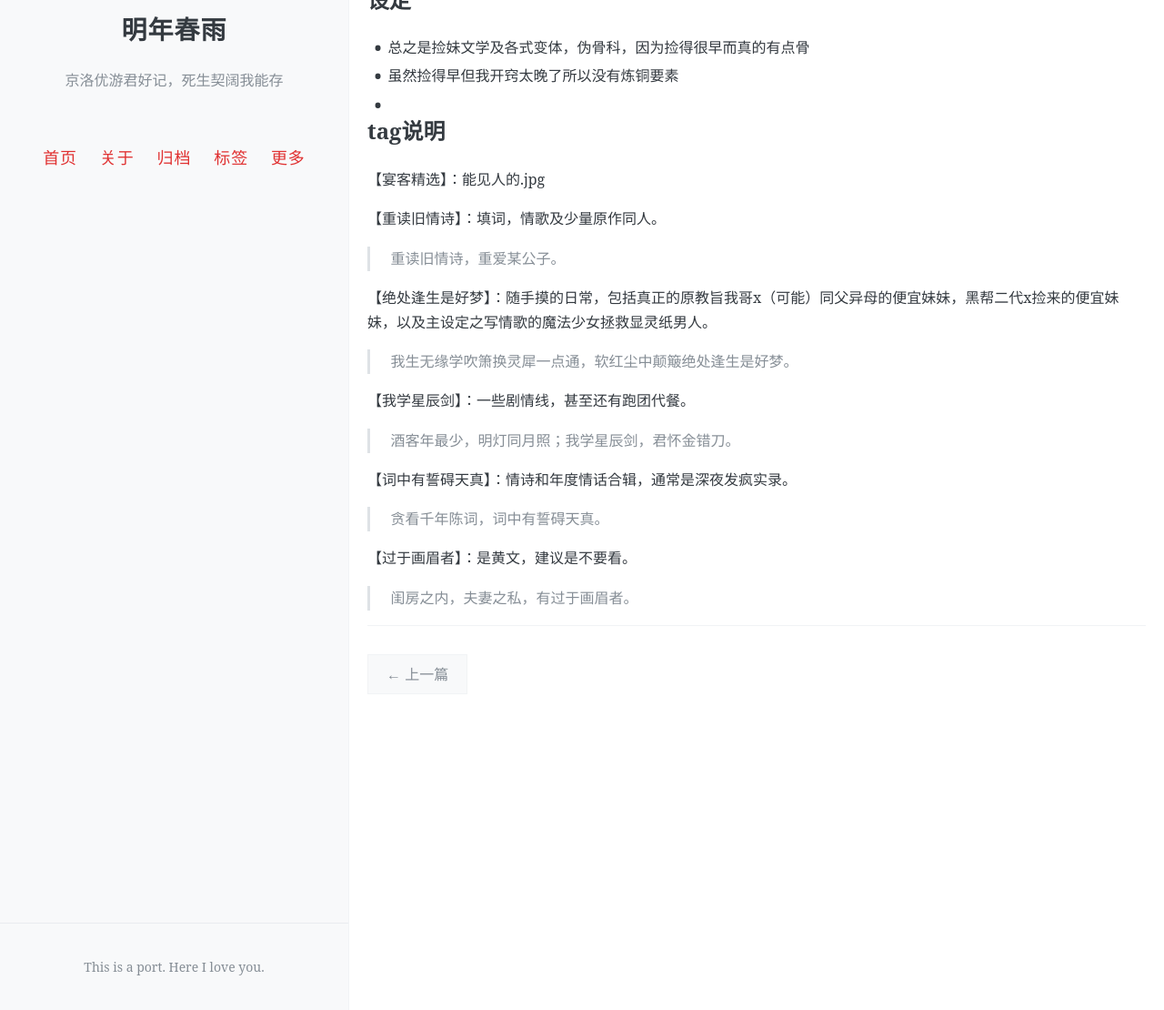
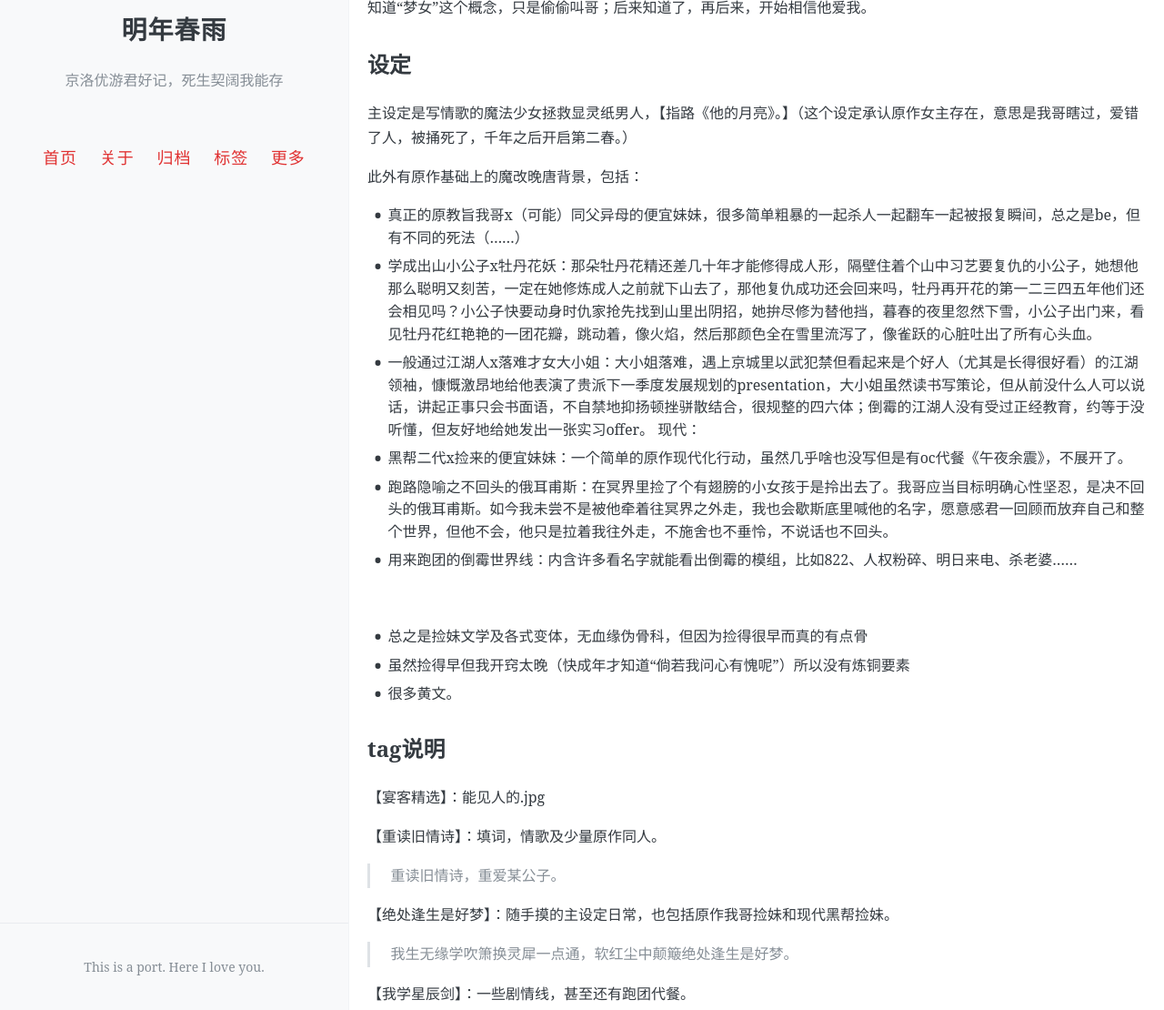
Before and after one commit to eglantine-shell/dreamboat, a Jekyll site: the page built from _posts/2022-03-20-pinned.md, in a window 1280 px wide and 1400 px high, scrolled down 787 px. Shown: the part 290-1400 px from the top of the window at 91% size. Built offline with Jekyll 4.4.1, drawn with Linux system fonts in a browser that asks for light colours; comment, search, counter and statistics services are not loaded; some of the changed text lies outside the part shown.

Commit message:
Update 2022-03-20-pinned.md

```diff
--- a/_posts/2022-03-20-pinned.md
+++ b/_posts/2022-03-20-pinned.md
@@ -27,13 +27,26 @@ post-pinned: ture
 
 虽然我哥要我的毕论也没什么大用处，但如果他想，可以装逼，可以和别人说，这就是我捡来的妹。我的朋友绿说他会在别人夸的时候骄矜地略点一点头说（虽然是捡来的但也是我家的妹所以）应该的。——我每次想到这里都高兴得跳起来，多好，多好啊，骄矜地！点点头！应该的！
 
-
+总之就是这样一个有点小本事和小得意的废物小女孩，因为（物理）做梦而开始当梦女。很执着地爱了十多年，早先还不知道“梦女”这个概念，只是偷偷叫哥；后来知道了，再后来，开始相信他爱我。
 
 ## 设定
 
-- 总之是捡妹文学及各式变体，伪骨科，因为捡得很早而真的有点骨
-- 虽然捡得早但我开窍太晚了所以没有炼铜要素
--
+主设定是写情歌的魔法少女拯救显灵纸男人，【指路《他的月亮》。】（这个设定承认原作女主存在，意思是我哥瞎过，爱错了人，被捅死了，千年之后开启第二春。）
+
+此外有原作基础上的魔改晚唐背景，包括：
+- 真正的原教旨我哥x（可能）同父异母的便宜妹妹，很多简单粗暴的一起杀人一起翻车一起被报复瞬间，总之是be，但有不同的死法（……）
+- 学成出山小公子x牡丹花妖：那朵牡丹花精还差几十年才能修得成人形，隔壁住着个山中习艺要复仇的小公子，她想他那么聪明又刻苦，一定在她修炼成人之前就下山去了，那他复仇成功还会回来吗，牡丹再开花的第一二三四五年他们还会相见吗？小公子快要动身时仇家抢先找到山里出阴招，她拚尽修为替他挡，暮春的夜里忽然下雪，小公子出门来，看见牡丹花红艳艳的一团花瓣，跳动着，像火焰，然后那颜色全在雪里流泻了，像雀跃的心脏吐出了所有心头血。
+- 一般通过江湖人x落难才女大小姐：大小姐落难，遇上京城里以武犯禁但看起来是个好人（尤其是长得很好看）的江湖领袖，慷慨激昂地给他表演了贵派下一季度发展规划的presentation，大小姐虽然读书写策论，但从前没什么人可以说话，讲起正事只会书面语，不自禁地抑扬顿挫骈散结合，很规整的四六体；倒霉的江湖人没有受过正经教育，约等于没听懂，但友好地给她发出一张实习offer。
+现代：
+- 黑帮二代x捡来的便宜妹妹：一个简单的原作现代化行动，虽然几乎啥也没写但是有oc代餐《午夜余震》，不展开了。
+- 跑路隐喻之不回头的俄耳甫斯：在冥界里捡了个有翅膀的小女孩于是拎出去了。我哥应当目标明确心性坚忍，是决不回头的俄耳甫斯。如今我未尝不是被他牵着往冥界之外走，我也会歇斯底里喊他的名字，愿意感君一回顾而放弃自己和整个世界，但他不会，他只是拉着我往外走，不施舍也不垂怜，不说话也不回头。
+- 用来跑团的倒霉世界线：内含许多看名字就能看出倒霉的模组，比如822、人权粉碎、明日来电、杀老婆……
+
+<br>
+
+- 总之是捡妹文学及各式变体，无血缘伪骨科，但因为捡得很早而真的有点骨
+- 虽然捡得早但我开窍太晚（快成年才知道“倘若我问心有愧呢”）所以没有炼铜要素
+- 很多黄文。
 
 ## tag说明
 
@@ -43,7 +56,7 @@ post-pinned: ture
 
 >重读旧情诗，重爱某公子。
 
-【绝处逢生是好梦】：随手摸的日常，包括真正的原教旨我哥x（可能）同父异母的便宜妹妹，黑帮二代x捡来的便宜妹妹，以及主设定之写情歌的魔法少女拯救显灵纸男人。
+【绝处逢生是好梦】：随手摸的主设定日常，也包括原作我哥捡妹和现代黑帮捡妹。
 
 >我生无缘学吹箫换灵犀一点通，软红尘中颠簸绝处逢生是好梦。
 
@@ -58,3 +71,14 @@ post-pinned: ture
 【过于画眉者】：是黄文，建议是不要看。
 
 >闺房之内，夫妻之私，有过于画眉者。
+
+
+<br>
+<br>
+
+谢谢你看到这里。
+
+可以入席了——我家饭真多啊！
+
+<br>
+<br>
```
